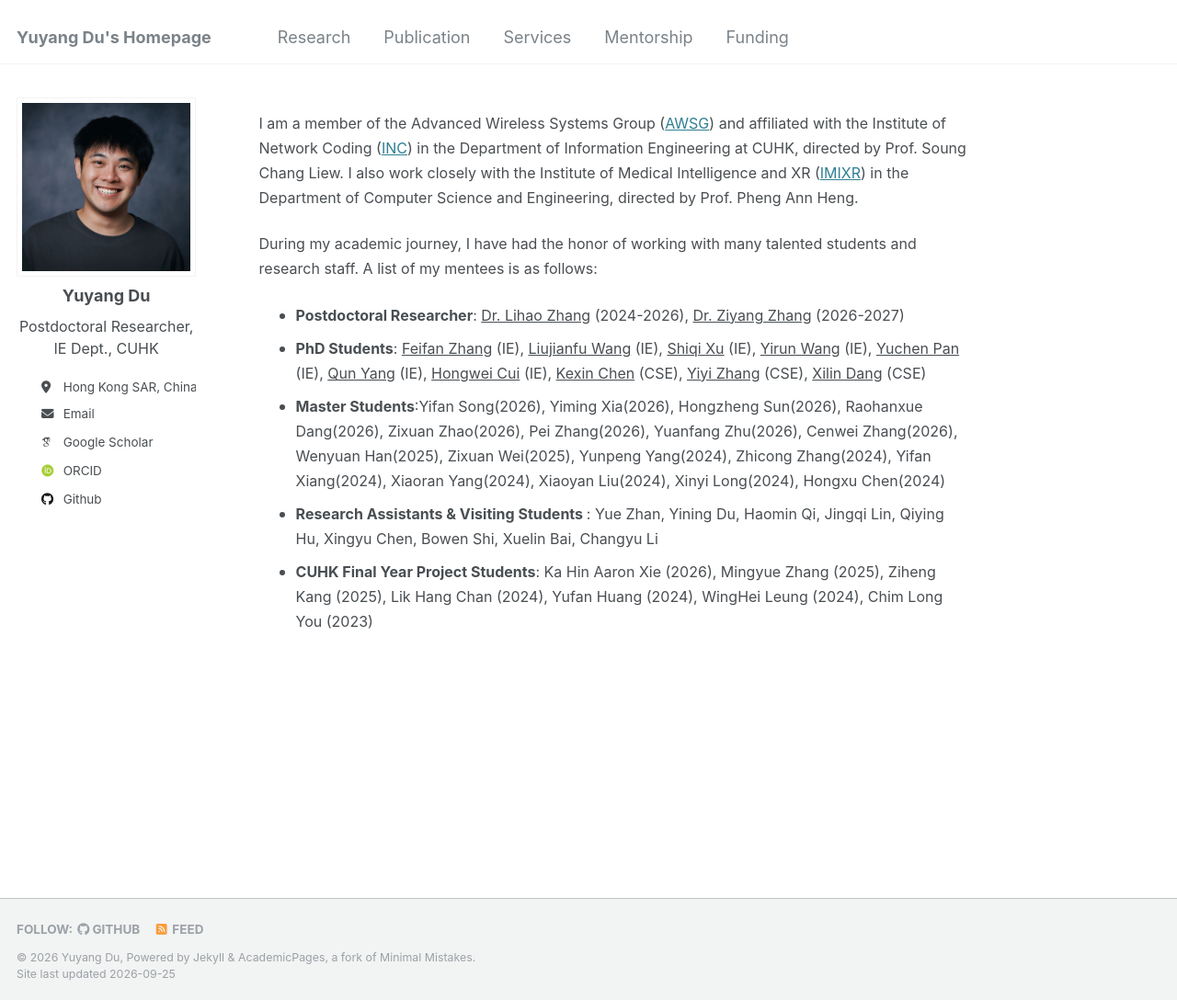
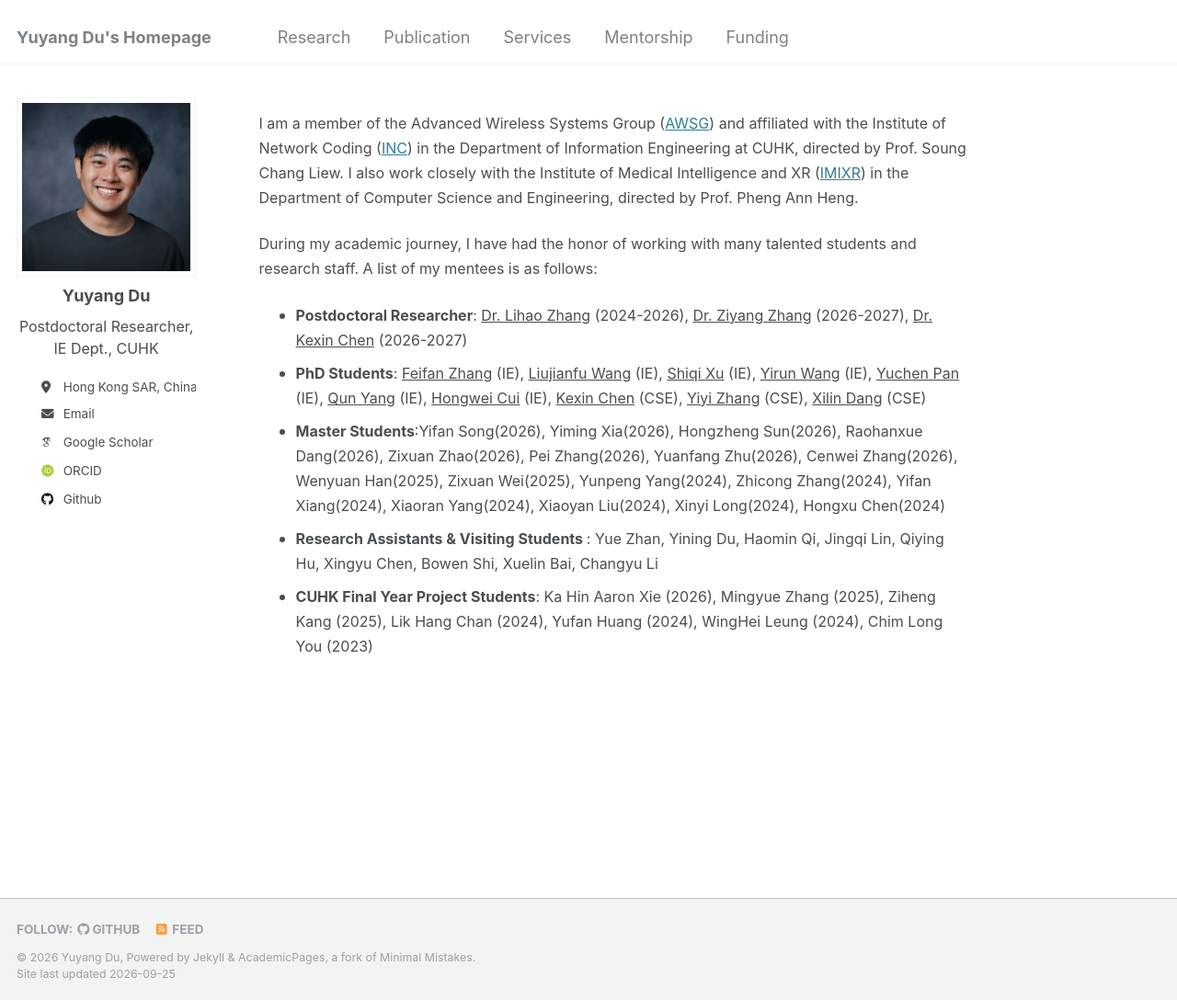
Before and after one commit to yuyangdu01/yuyangdu01.github.io, a Jekyll site: the page built from _pages/mentorship.md, in a window 1280 px wide and 1088 px high. Shown: the whole window at 92% size. Built offline with Jekyll 4.4.1, drawn with Linux system fonts in a browser that asks for light colours; some web fonts are replaced.

Commit message:
Update mentorship.md

```diff
--- a/_pages/mentorship.md
+++ b/_pages/mentorship.md
@@ -20,7 +20,7 @@ redirect_from:
 
 <div class="mentorship" markdown="1">
 
-* <font size=3> <b>Postdoctoral Researcher</b>: <a href="https://scholar.google.com/citations?user=shIE5pIAAAAJ">Dr. Lihao Zhang</a> (2024-2026), <a href="https://ziyangzhang96.github.io/">Dr. Ziyang Zhang</a> (2026-2027)</font>
+* <font size=3> <b>Postdoctoral Researcher</b>: <a href="https://scholar.google.com/citations?user=shIE5pIAAAAJ">Dr. Lihao Zhang</a> (2024-2026), <a href="https://ziyangzhang96.github.io/">Dr. Ziyang Zhang</a> (2026-2027), <a href="https://scholar.google.com/citations?user=wHMRoIUAAAAJ">Dr. Kexin Chen</a> (2026-2027)</font>
 * <font size=3> <b>PhD Students</b>: <a href="https://scholar.google.com/citations?user=pUIWEZAAAAAJ">Feifan Zhang</a> (IE), <a href="https://scholar.google.com/citations?user=zHMaH24AAAAJ">Liujianfu Wang</a> (IE), <a href="https://scholar.google.com/citations?user=-PdrGCIAAAAJ">Shiqi Xu</a> (IE), <a href="https://ieeexplore.ieee.org/author/37089175010">Yirun Wang</a> (IE), <a href="https://orcid.org/0009-0003-3126-5669">Yuchen Pan</a> (IE), <a href="https://ieeexplore.ieee.org/author/609812215859907">Qun Yang</a> (IE), <a href="https://scholar.google.com/citations?user=o8vGH6kAAAAJ">Hongwei Cui</a> (IE), <a href="https://scholar.google.com/citations?user=wHMRoIUAAAAJ">Kexin Chen</a> (CSE), <a href="https://orcid.org/0009-0000-6491-8513">Yiyi Zhang</a> (CSE), <a href="https://scholar.google.com/citations?user=XSQsbRsAAAAJ">Xilin Dang</a> (CSE)</font>
 * <font size=3> <b>Master Students</b>:Yifan Song(2026), Yiming Xia(2026), Hongzheng Sun(2026), Raohanxue Dang(2026), Zixuan Zhao(2026), Pei Zhang(2026), Yuanfang Zhu(2026), Cenwei Zhang(2026), Wenyuan Han(2025), Zixuan Wei(2025), Yunpeng Yang(2024), Zhicong Zhang(2024), Yifan Xiang(2024), Xiaoran Yang(2024), Xiaoyan Liu(2024), Xinyi Long(2024), Hongxu Chen(2024)</font>
 * <font size=3> <b>Research Assistants & Visiting Students </b>: Yue Zhan, Yining Du, Haomin Qi, Jingqi Lin, Qiying Hu, Xingyu Chen, Bowen Shi, Xuelin Bai, Changyu Li</font>
```
